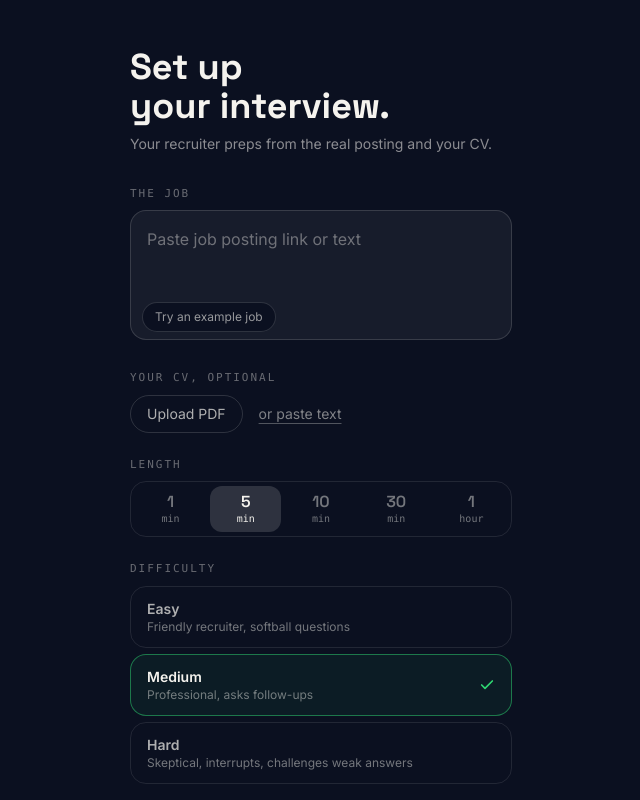
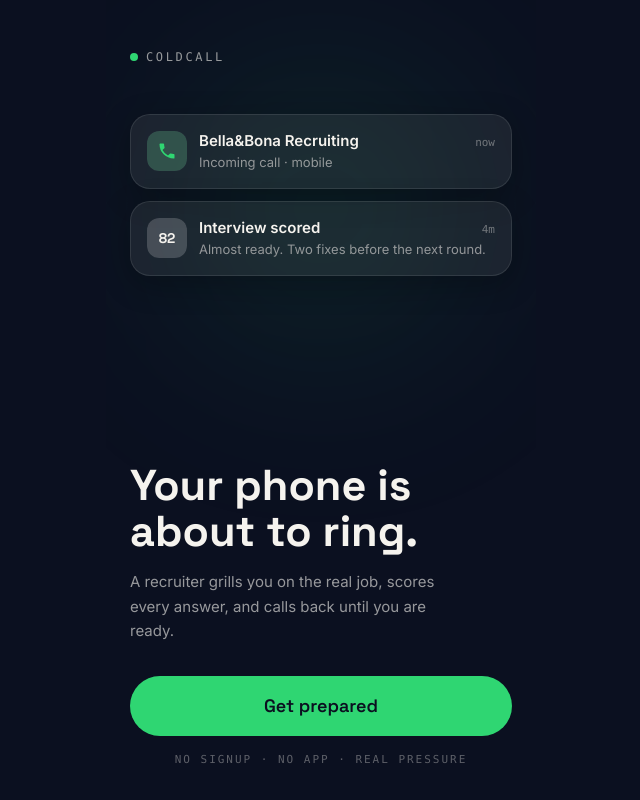
Before and after one commit to bene1106/HackathonBellaBona, a Next.js app: page / in a window 1280 px wide. Shown: the top 800 px of the page, without its empty margins (319-959 px from the left). Built offline with nearby package versions, Linux system fonts and the light colour scheme; no server answers.

Commit message:
Screen 1 landing page: stacked call + score notification cards, hero headline, Get prepared CTA
Co-Authored-By: Claude Fable 5 <noreply@anthropic.com>

```diff
--- a/app/globals.css
+++ b/app/globals.css
@@ -85,6 +85,21 @@ body {
   animation: screen-in 0.35s cubic-bezier(0.22, 1, 0.36, 1) both;
 }
 
+@keyframes card-drop {
+  from {
+    opacity: 0;
+    transform: translateY(-16px) scale(0.97);
+  }
+  to {
+    opacity: 1;
+    transform: translateY(0) scale(1);
+  }
+}
+
+.card-drop {
+  animation: card-drop 0.55s cubic-bezier(0.22, 1, 0.36, 1) both;
+}
+
 @keyframes badge-pop {
   0% {
     opacity: 0;
--- a/app/page.tsx
+++ b/app/page.tsx
@@ -5,6 +5,7 @@ import { Screen, Job, TranscriptEntry, Feedback, InterviewPlan } from "../lib/ty
 import { FALLBACK_JOB } from "../lib/fallbackJob";
 import { InterviewOptions } from "../lib/prompts";
 import { buildFallbackPlan, isValidPlan } from "../lib/plan";
+import LandingScreen from "../components/LandingScreen";
 import HomeScreen, { SetupValues, DEFAULT_SETUP } from "../components/HomeScreen";
 import ResearchScreen from "../components/ResearchScreen";
 import PlanScreen from "../components/PlanScreen";
@@ -16,7 +17,7 @@ import VideoCallScreen from "../components/VideoCallScreen";
 const wait = (ms: number) => new Promise((r) => setTimeout(r, ms));
 
 export default function Page() {
-  const [screen, setScreen] = useState<Screen>("home");
+  const [screen, setScreen] = useState<Screen>("landing");
   const [setup, setSetup] = useState<SetupValues>(DEFAULT_SETUP);
   const [job, setJob] = useState<Job>(FALLBACK_JOB);
   const [plan, setPlan] = useState<InterviewPlan | null>(null);
@@ -124,8 +125,13 @@ export default function Page() {
 
   return (
     <main className="phone-frame">
+      {screen === "landing" && <LandingScreen onStart={() => setScreen("home")} />}
       {screen === "home" && (
-        <HomeScreen initial={setup} onSubmit={startResearch} />
+        <HomeScreen
+          initial={setup}
+          onSubmit={startResearch}
+          onBack={() => setScreen("landing")}
+        />
       )}
       {screen === "prep" && (
         <ResearchScreen step={researchStep} company={researchCompany} />
--- /dev/null
+++ b/components/LandingScreen.tsx
@@ -0,0 +1,71 @@
+"use client";
+
+import NotificationCard from "./NotificationCard";
+
+export default function LandingScreen({ onStart }: { onStart: () => void }) {
+  return (
+    <div className="screen-in relative flex flex-1 flex-col overflow-hidden px-6 pb-8 pt-12">
+      <div className="pointer-events-none absolute inset-0">
+        <div className="absolute left-1/2 top-[8%] h-72 w-72 -translate-x-1/2 rounded-full bg-accept/10 blur-[100px]" />
+      </div>
+
+      <div className="relative z-10 flex items-center gap-2">
+        <span className="h-2 w-2 rounded-full bg-accept" />
+        <span className="font-mono text-[12px] uppercase tracking-[0.22em] text-paper/60">
+          ColdCall
+        </span>
+      </div>
+
+      <div className="relative z-10 mt-12 space-y-3">
+        <div className="card-drop" style={{ animationDelay: "0.3s" }}>
+          <NotificationCard
+            avatar={
+              <span className="relative flex h-full w-full items-center justify-center rounded-xl bg-accept/15 text-accept">
+                <svg viewBox="0 0 24 24" fill="currentColor" className="h-5 w-5" aria-hidden>
+                  <path d="M6.62 10.79a15.05 15.05 0 0 0 6.59 6.59l2.2-2.2a1 1 0 0 1 1.02-.24 11.4 11.4 0 0 0 3.57.57 1 1 0 0 1 1 1V20a1 1 0 0 1-1 1A17 17 0 0 1 3 4a1 1 0 0 1 1-1h3.5a1 1 0 0 1 1 1 11.4 11.4 0 0 0 .57 3.57 1 1 0 0 1-.25 1.02l-2.2 2.2Z" />
+                </svg>
+              </span>
+            }
+            title="Bella&Bona Recruiting"
+            body="Incoming call · mobile"
+            meta="now"
+          />
+        </div>
+        <div className="card-drop" style={{ animationDelay: "0.9s" }}>
+          <NotificationCard
+            avatar={
+              <span className="flex h-full w-full items-center justify-center rounded-xl bg-paper/10 font-display text-sm font-bold text-paper">
+                82
+              </span>
+            }
+            title="Interview scored"
+            body="Almost ready. Two fixes before the next round."
+            meta="4m"
+          />
+        </div>
+      </div>
+
+      <div className="relative z-10 mt-auto">
+        <h1 className="font-display text-[2.7rem] font-bold leading-[1.06]">
+          Your phone is
+          <br />
+          about to ring.
+        </h1>
+        <p className="mt-4 max-w-[34ch] text-[15px] leading-relaxed text-paper/60">
+          A recruiter grills you on the real job, scores every answer, and calls
+          back until you are ready.
+        </p>
+
+        <button
+          onClick={onStart}
+          className="mt-8 w-full rounded-full bg-accept py-4 font-display text-lg font-semibold text-ink transition active:scale-[0.98]"
+        >
+          Get prepared
+        </button>
+        <p className="mt-4 text-center font-mono text-[11px] uppercase tracking-[0.18em] text-paper/35">
+          No signup · no app · real pressure
+        </p>
+      </div>
+    </div>
+  );
+}
```
